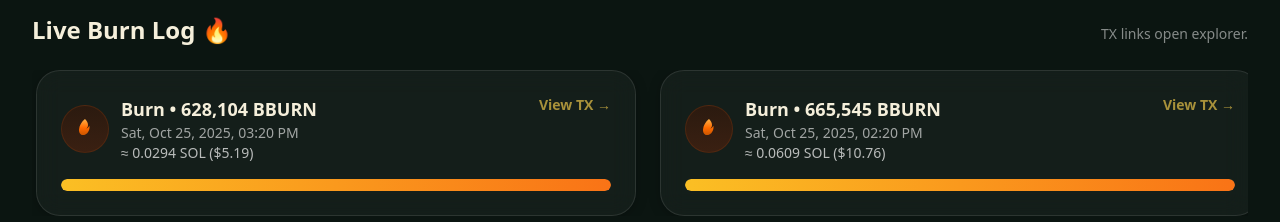
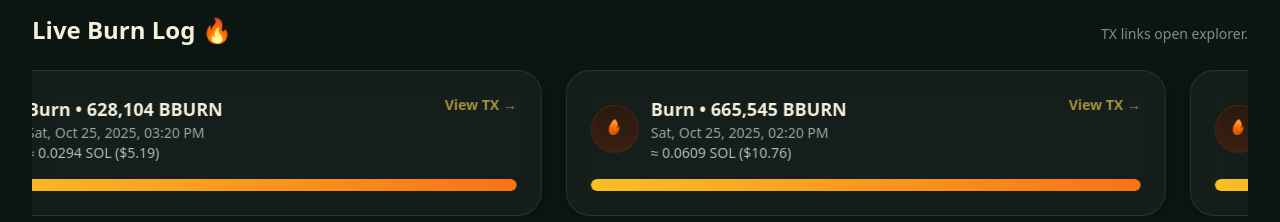
Before and after one commit to MorkeDrevos/burning-bear, a Next.js app: page / in a window 1280 px wide. Shown: the part 730-952 px from the top of the page. Built offline with nearby package versions, Linux system fonts and the light colour scheme; no server answers.

Commit message:
Update globals.css

```diff
--- a/src/app/globals.css
+++ b/src/app/globals.css
@@ -143,3 +143,16 @@ html {
 @media (prefers-reduced-motion: reduce) {
   html { scroll-behavior: auto; }
 }
+/* Live Burn Log marquee */
+.auto-marquee .marquee-track {
+  /* Duplicate items => translate by 50% for a perfect loop */
+  animation: burnMarquee 40s linear infinite;
+}
+.auto-marquee:hover .marquee-track {
+  animation-play-state: paused;
+}
+
+@keyframes burnMarquee {
+  from { transform: translateX(0); }
+  to   { transform: translateX(-50%); }
+}
```
